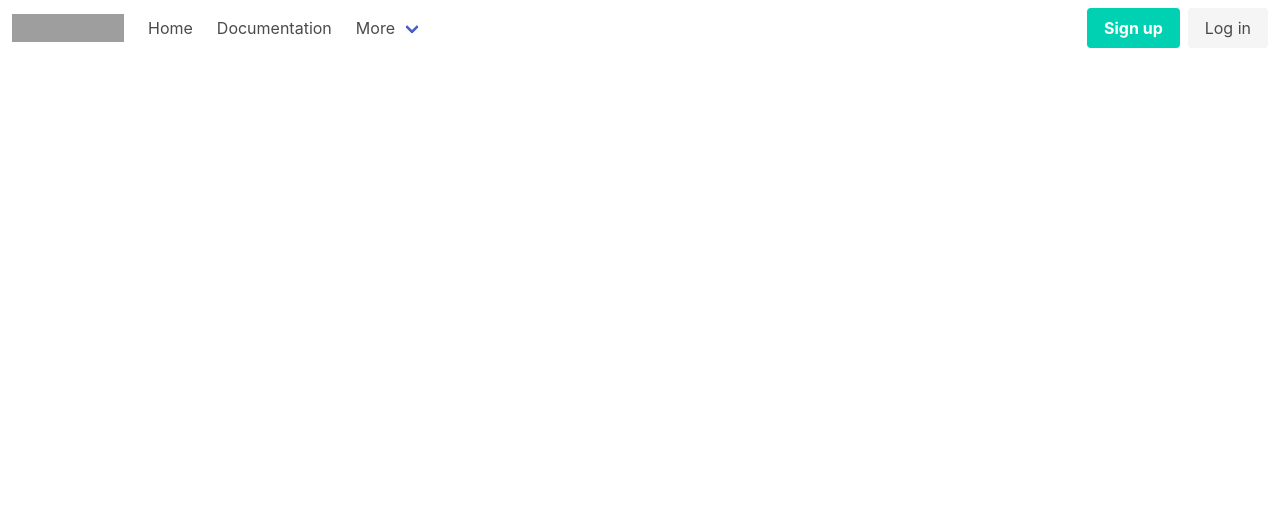
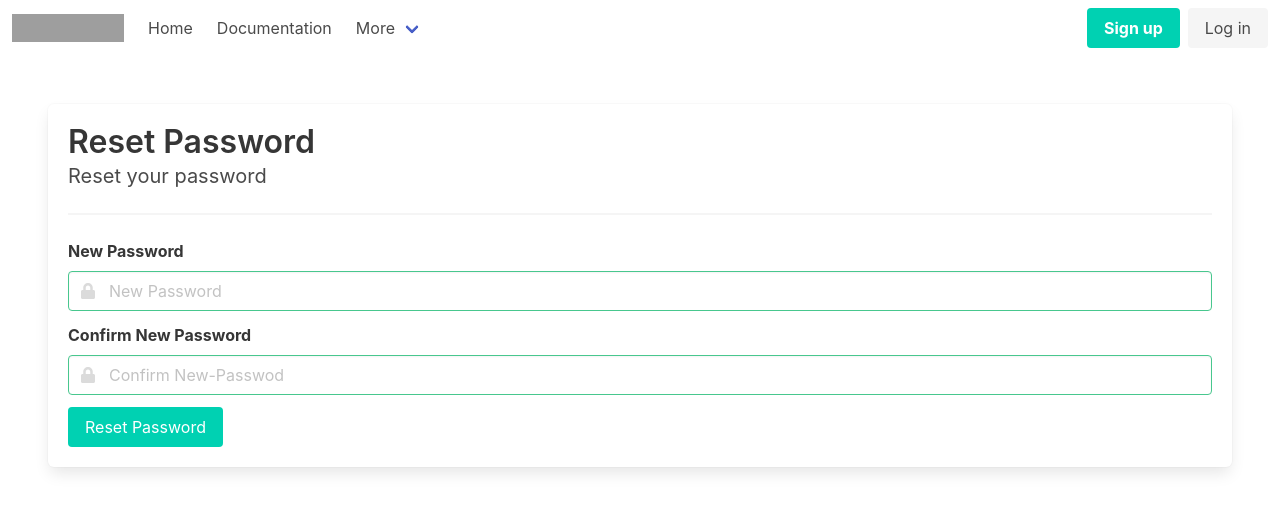
Before and after one commit to lyamaa/dj-react-front, a React (Create React App) app: page /email/reset/confirm/1/1 in a window 1280 px wide. Shown: the top 512 px of the page. Built offline with nearby package versions, Linux system fonts and the light colour scheme; grey boxes are pictures that could not be loaded.

Commit message:
password reset  and confirm success

```diff
--- a/src/App.js
+++ b/src/App.js
@@ -24,7 +24,7 @@ const App = () => (
                     <Route exact path="/register" component={Register} />
                     <Route exact path="/activate/:uid/:token" component={Activate} />
                     <Route exact path="/reset-password" component={ResetPassword} />
-                    <Route exact path="/password/reset/confirm/:uid/:token" component={ResetPasswordConfirm} />
+                    <Route exact path="/email/reset/confirm/:uid/:token" component={ResetPasswordConfirm} />
                 </Switch>
             </Layout>
         </Router>
--- a/src/containers/ResetPassword.js
+++ b/src/containers/ResetPassword.js
@@ -1,11 +1,69 @@
-import React from 'react'
+import React, { useState } from 'react'
+import { Link, Redirect } from 'react-router-dom'
+import { connect } from 'react-redux'
+import { reset_password } from "../management/actions/auth"
 
-const ResetPassword = () => (
+const ResetPassword = ({ reset_password }) => {
+    const [requestSent, setRequestSent] = useState(false)
+    const [formData, setFormData] = useState({
+        email: '',
+    })
 
-        <div>
-            Reset PAssword
-        </div>
+    const { email } = formData;
+
+    const onChange = e => setFormData({
+        ...formData,
+        [e.target.name]: e.target.value
+    })
+
+    const onSubmit = e => {
+        e.preventDefault();
+
+        reset_password(email)
+        setRequestSent(true)
+    }
+
+    if (requestSent){
+        return <Redirect to="/" />
+    }
+
+    return (
+        <form className="box" onSubmit={onSubmit}>
+            <h1 className="title">Reset Password</h1>
+            <p className="subtitle">Reset your password</p>
+            <hr className="divider" />
+
+            <div className="field">
+                <label className="label">Email</label>
+                <div className="control has-icons-left has-icons-right">
+                    <input className="input is-success"
+                        type="email"
+                        placeholder="Email"
+                        name='email'
+                        value={email}
+                        onChange={e => onChange(e)}
+                        required
+                    />
+                    <span className="icon is-small is-left">
+                        <i className="fas fa-envelope"></i>
+                    </span>
+                </div>
+            </div>
+
+            <div className="field-body">
+                <div className="field">
+                    <div className="control">
+                        <button className="button is-primary" type="submit">
+                            Reset Password
+                            </button>
+                    </div>
+                </div>
+            </div>
+
+        </form>
+    )
+}
 
 
-)
-export default ResetPassword
+
+export default connect(null, {reset_password})(ResetPassword)
--- a/src/containers/ResetPasswordConfirm.js
+++ b/src/containers/ResetPasswordConfirm.js
@@ -1,11 +1,92 @@
-import React from 'react'
+import React, { useState } from 'react'
+import { Link, Redirect } from 'react-router-dom'
+import { connect } from 'react-redux'
+import { reset_password_confirm } from "../management/actions/auth"
 
-const ResetPasswordConfirm = () => (
+const ResetPasswordConfirm = ({ match, reset_password_confirm }) => {
+    const [requestSent, setRequestSent] = useState(false)
+    const [formData, setFormData] = useState({
+        new_password: '',
+        re_new_passwod: ''
+    })
 
-        <div>
-            Reset PAssword Confirm
-        </div>
+    const {  new_password, re_new_passwod } = formData;
 
-)
+    const onChange = e => setFormData({
+        ...formData,
+        [e.target.name]: e.target.value
+    })
 
-export default ResetPasswordConfirm
+    const onSubmit = e => {
+        e.preventDefault();
+        const uid = match.params.uid
+        const token = match.params.token
+        reset_password_confirm(uid, token, new_password, re_new_passwod)
+        setRequestSent(true)
+    }
+
+    if (requestSent){
+        return <Redirect to="/" />
+    }
+
+    return (
+        <form className="box" onSubmit={onSubmit}>
+            <h1 className="title">Reset Password</h1>
+            <p className="subtitle">Reset your password</p>
+            <hr className="divider" />
+
+            <div className="field">
+                <label className="label">New Password</label>
+                <div className="control has-icons-left has-icons-right">
+                    <input
+                        className="input is-success"
+                        type="password"
+                        placeholder="New Password"
+                        name='new_password'
+                        value={new_password}
+                        onChange={e => onChange(e)}
+                        minLength='6'
+                        required
+                    />
+                    <span className="icon is-small is-left">
+                        <i className="fas fa-lock"></i>
+                    </span>
+                </div>
+            </div>
+
+            <div className="field">
+                <label className="label">Confirm New Password</label>
+                <div className="control has-icons-left has-icons-right">
+                    <input
+                        className="input is-success"
+                        type="password"
+                        placeholder="Confirm New-Passwod"
+                        name='re_new_passwod'
+                        value={re_new_passwod}
+                        onChange={e => onChange(e)}
+                        minLength='6'
+                        required
+                    />
+                    <span className="icon is-small is-left">
+                        <i className="fas fa-lock"></i>
+                    </span>
+                </div>
+            </div>
+
+            <div className="field-body">
+                <div className="field">
+                    <div className="control">
+                        <button className="button is-primary" type="submit">
+                            Reset Password
+                            </button>
+                    </div>
+                </div>
+            </div>
+
+        </form>
+    )
+}
+
+
+
+export default connect(null, {reset_password_confirm})(ResetPasswordConfirm)
```
